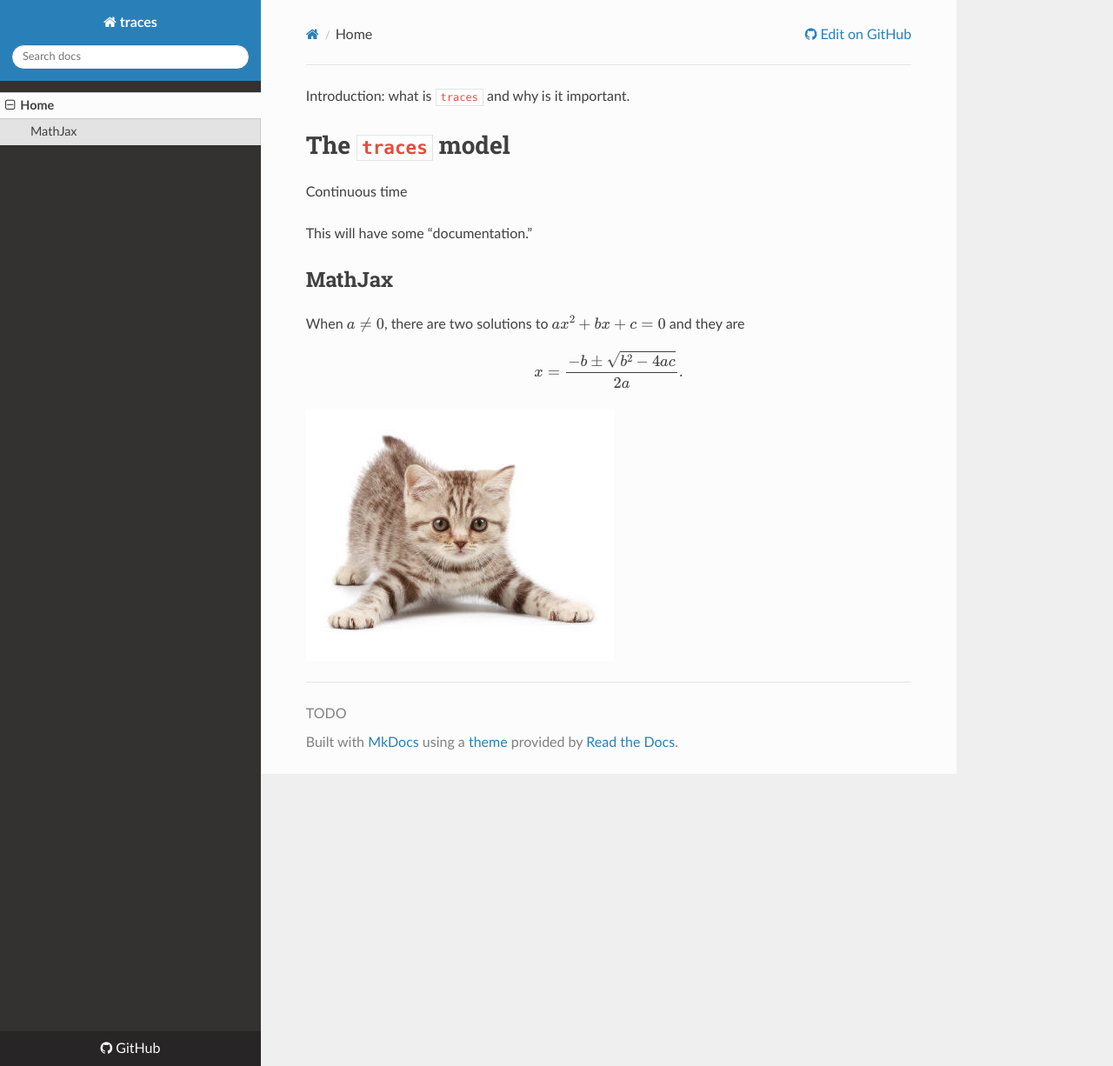
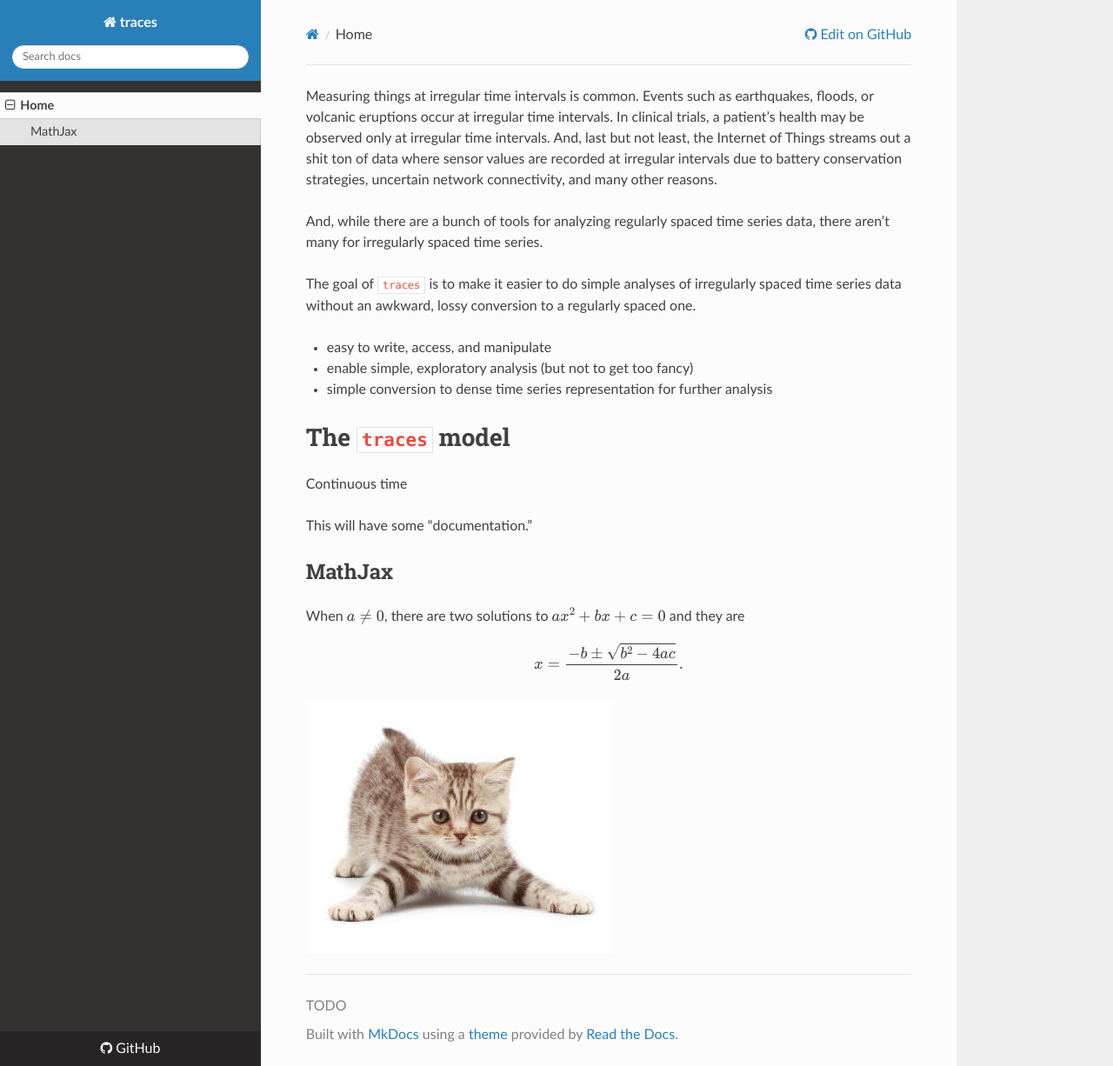
Before and after one commit to stringertheory/traces, an MkDocs documentation site: the page built from docs/index.md, in a window 1280 px wide and 1226 px high. Shown: the whole window at 87% size. Built offline with MkDocs 1.6.1, drawn with Linux system fonts in a browser that asks for light colours; nearby versions of some CDN libraries; formulas are drawn with MathJax 3; old or Windows-style settings are respelled for this version of MkDocs.

Commit message:
A brief intro paragraph

```diff
--- a/docs/index.md
+++ b/docs/index.md
@@ -1,5 +1,24 @@
 
-Introduction: what is `traces` and why is it important.
+Measuring things at irregular time intervals is common. Events such as
+earthquakes, floods, or volcanic eruptions occur at irregular time
+intervals. In clinical trials, a patient’s health may be observed only
+at irregular time intervals. And, last but not least, the Internet of
+Things streams out a shit ton of data where sensor values are recorded
+at irregular intervals due to battery conservation strategies,
+uncertain network connectivity, and many other reasons.
+
+And, while there are a bunch of tools for analyzing regularly spaced
+time series data, there aren't many for irregularly spaced time
+series.
+
+The goal of `traces` is to make it easier to do simple analyses of
+irregularly spaced time series data without an awkward, lossy
+conversion to a regularly spaced one.
+
+- easy to write, access, and manipulate
+- enable simple, exploratory analysis (but not to get too fancy)
+- simple conversion to dense time series representation for further analysis
+
 
 # The `traces` model
 
```
